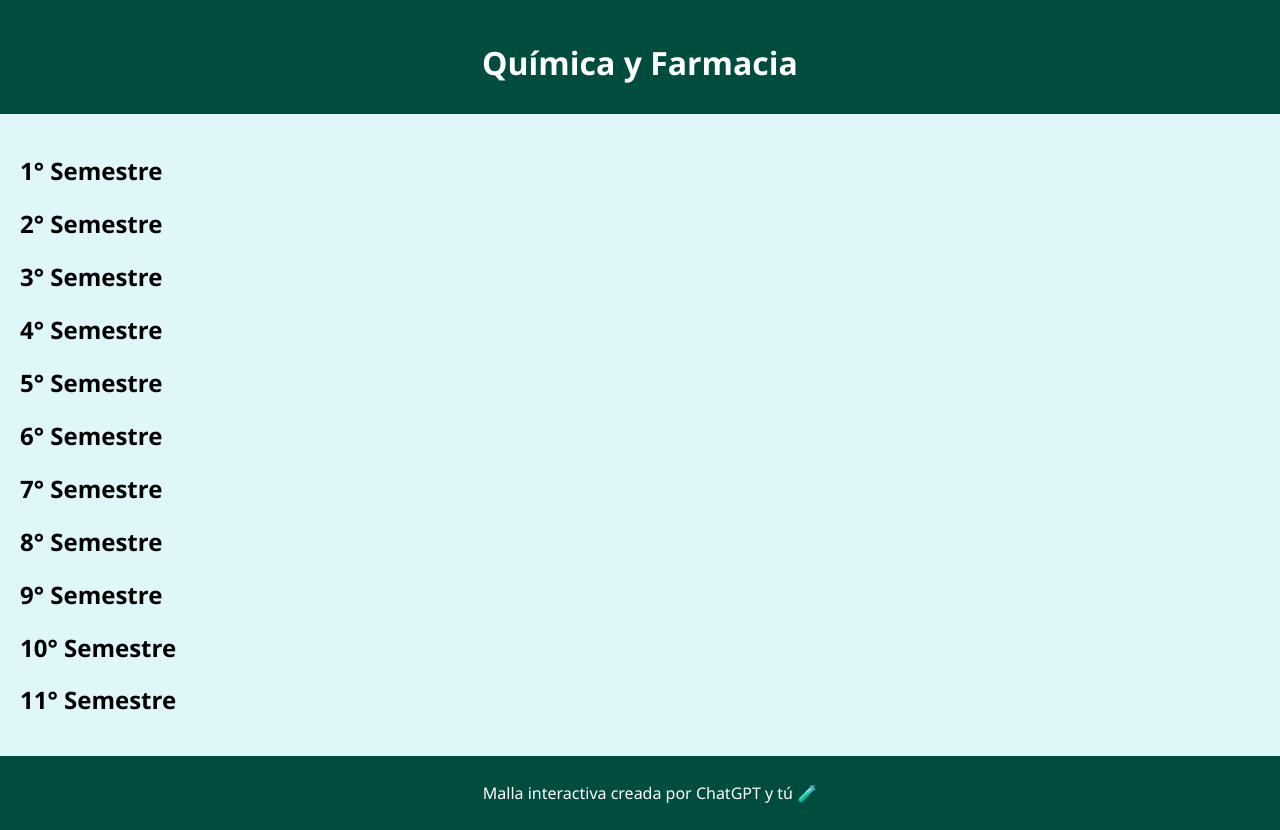
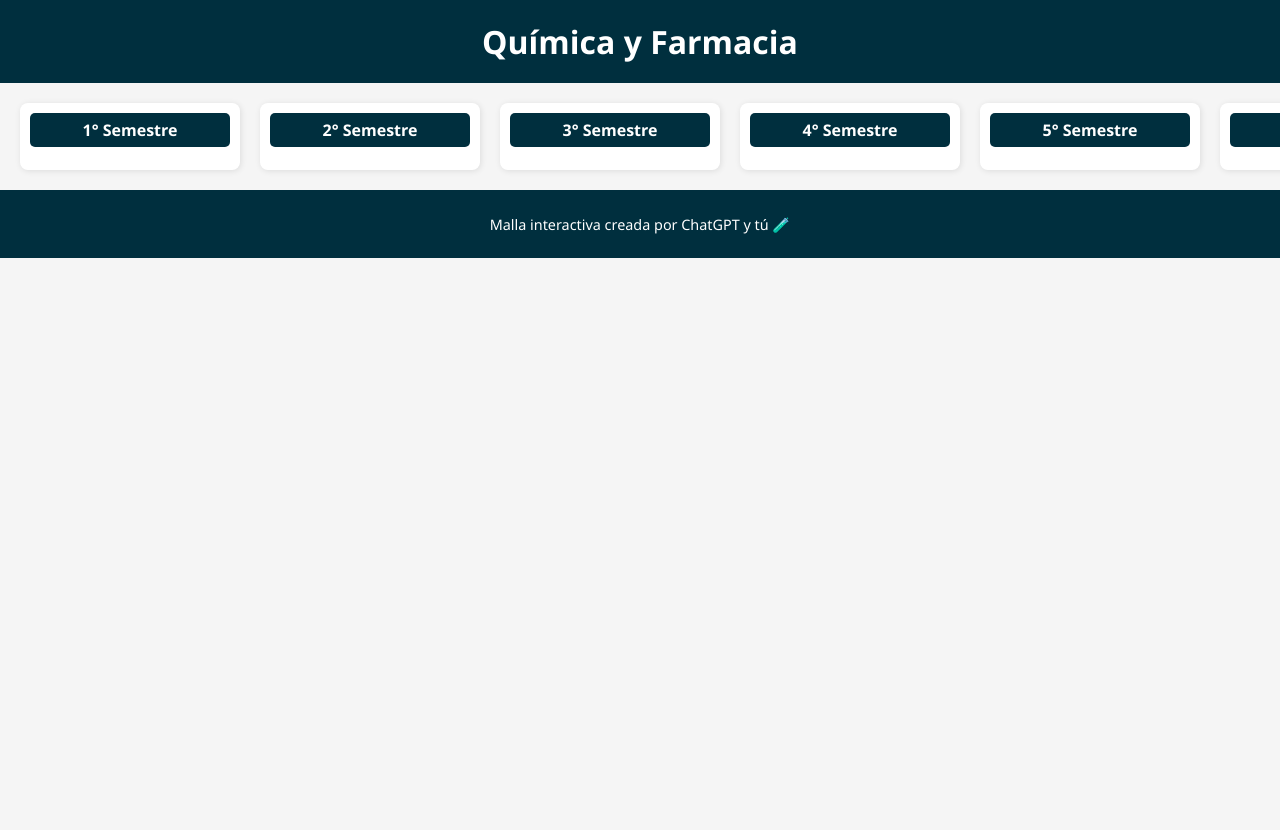
Before and after one commit to Xhio27/Malla-interactiva-QyF, a plain HTML site: page index.html in a window 1280 px wide. After the commit the page ends 800 px from the top, so only its background shows below. Drawn offline with Linux system fonts and the light colour scheme.

Commit message:
Update style.css

```diff
--- a/style.css
+++ b/style.css
@@ -1,7 +1,7 @@
 /* --------- GLOBAL --------- */
 body {
   font-family: "Segoe UI", sans-serif;
-  background-color: #e0f7fa;
+  background-color: #f5f5f5;
   margin: 0;
   padding: 0;
 }
@@ -9,48 +9,70 @@ body {
 header {
   text-align: center;
   padding: 20px;
-  background-color: #004d40;
+  background-color: #002f3e;
   color: white;
 }
 
 h1 {
-  margin-bottom: 10px;
+  margin: 0;
+  font-size: 2rem;
 }
 
 main {
+  overflow-x: auto;
   padding: 20px;
 }
 
 footer {
   text-align: center;
   padding: 10px;
-  background-color: #004d40;
+  background-color: #002f3e;
   color: white;
-  position: relative;
-  bottom: 0;
-  width: 100%;
+  font-size: 0.9em;
 }
 
-/* --------- CONTENEDOR MALLA --------- */
-#malla-container {
-  display: grid;
-  grid-template-columns: repeat(auto-fill, minmax(220px, 1fr));
-  gap: 15px;
-  padding: 10px;
+/* --------- CONTENEDOR DE SEMESTRES --------- */
+.semestres-container {
+  display: flex;
+  gap: 20px;
+  justify-content: flex-start;
+  align-items: flex-start;
+  flex-wrap: nowrap;
 }
 
-/* --------- CUADROS DE RAMOS --------- */
+/* --------- CADA COLUMNA DE SEMESTRE --------- */
+.semestre {
+  flex: 0 0 auto;
+  width: 200px;
+  background-color: #ffffff;
+  padding: 10px;
+  border-radius: 8px;
+  box-shadow: 1px 1px 6px rgba(0,0,0,0.1);
+}
+
+.semestre h2 {
+  text-align: center;
+  font-size: 1rem;
+  background-color: #002f3e;
+  color: white;
+  padding: 6px 0;
+  border-radius: 5px;
+  margin-top: 0;
+}
+
+/* --------- RAMO --------- */
 .ramo {
-  padding: 15px;
-  border-radius: 10px;
+  margin: 8px 0;
+  padding: 10px;
+  border-radius: 8px;
+  text-align: center;
   font-weight: bold;
-  text-align: center;
+  font-size: 0.85rem;
   cursor: pointer;
   opacity: 0.4;
   pointer-events: none;
   transition: all 0.3s ease;
   border: 2px solid transparent;
-  box-shadow: 1px 1px 6px rgba(0,0,0,0.1);
 }
 
 .ramo.desbloqueado {
@@ -61,7 +83,7 @@ footer {
 
 .ramo.aprobado {
   text-decoration: line-through;
-  background-color: #a5d6a7 !important;
+  background-color: #c8e6c9 !important;
   color: #1b5e20;
   border-color: #1b5e20;
 }
@@ -103,8 +125,13 @@ footer {
 }
 
 /* --------- RESPONSIVE --------- */
-@media (max-width: 600px) {
-  #malla-container {
-    grid-template-columns: repeat(auto-fill, minmax(160px, 1fr));
+@media (max-width: 800px) {
+  .semestres-container {
+    flex-wrap: nowrap;
+    overflow-x: auto;
+  }
+
+  .semestre {
+    min-width: 180px;
   }
 }
```
